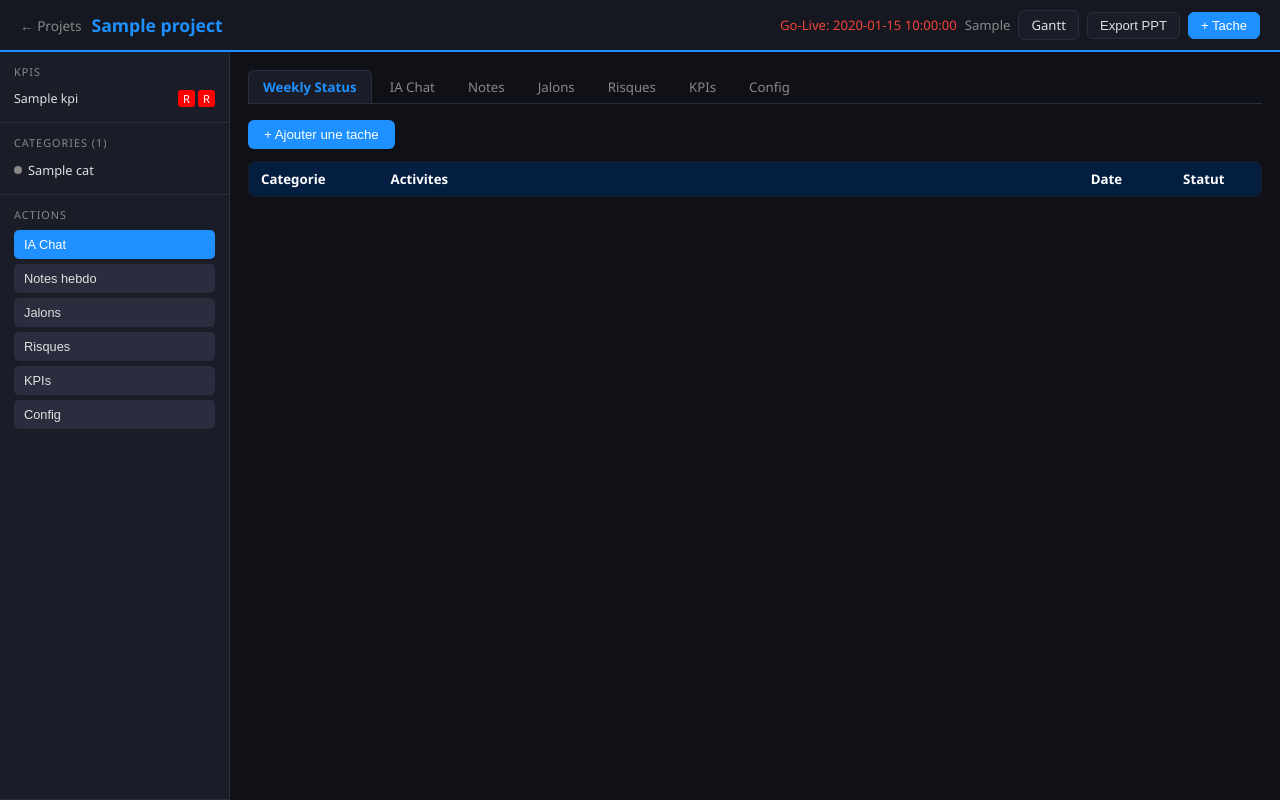
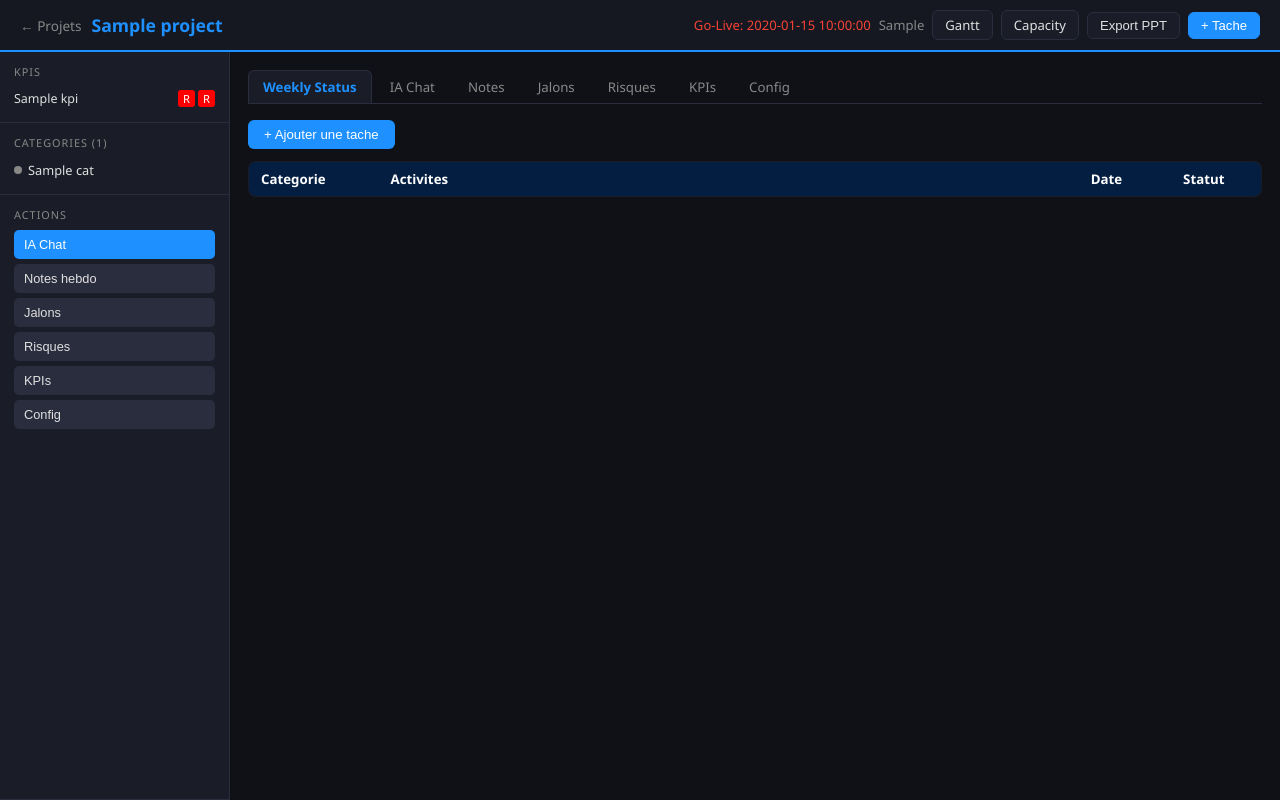
Before and after one commit to beyp/ProjectMind, a FastAPI app: template templates/project.html in a window 1280 px wide. Run offline with FastAPI, Linux system fonts and the light colour scheme; the template is opened without the code that fills it: most values are stand-ins (such as "Sample title", 1, 10 or a date in 2020); lists and menus that the app fills with data are empty.

Commit message:
feat: add Capacity Planning button in project header

```diff
--- a/templates/project.html
+++ b/templates/project.html
@@ -87,6 +87,7 @@
     {% endif %}
     <span style="color:var(--dim);font-size:0.82rem;">{{ fiscal_q }}</span>
     <a class="hbtn" href="/project/{{ project.id }}/gantt" target="_blank">Gantt</a>
+    <a class="hbtn" href="/capacity/{{ project.id }}" target="_blank">Capacity</a>
     <button class="hbtn" id="btn-ppt">Export PPT</button>
     <button class="hbtn primary" id="btn-add">+ Tache</button>
   </div>
```
